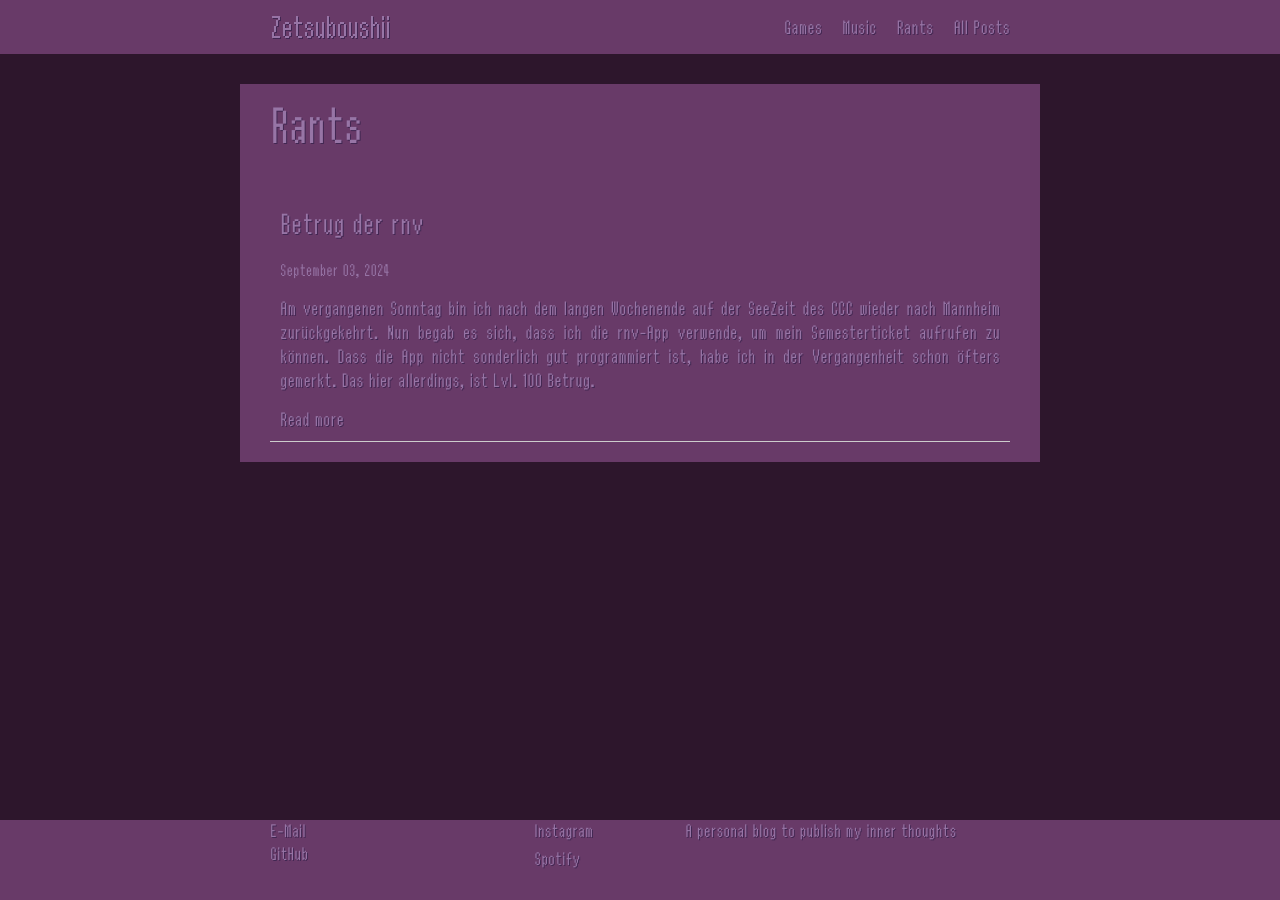
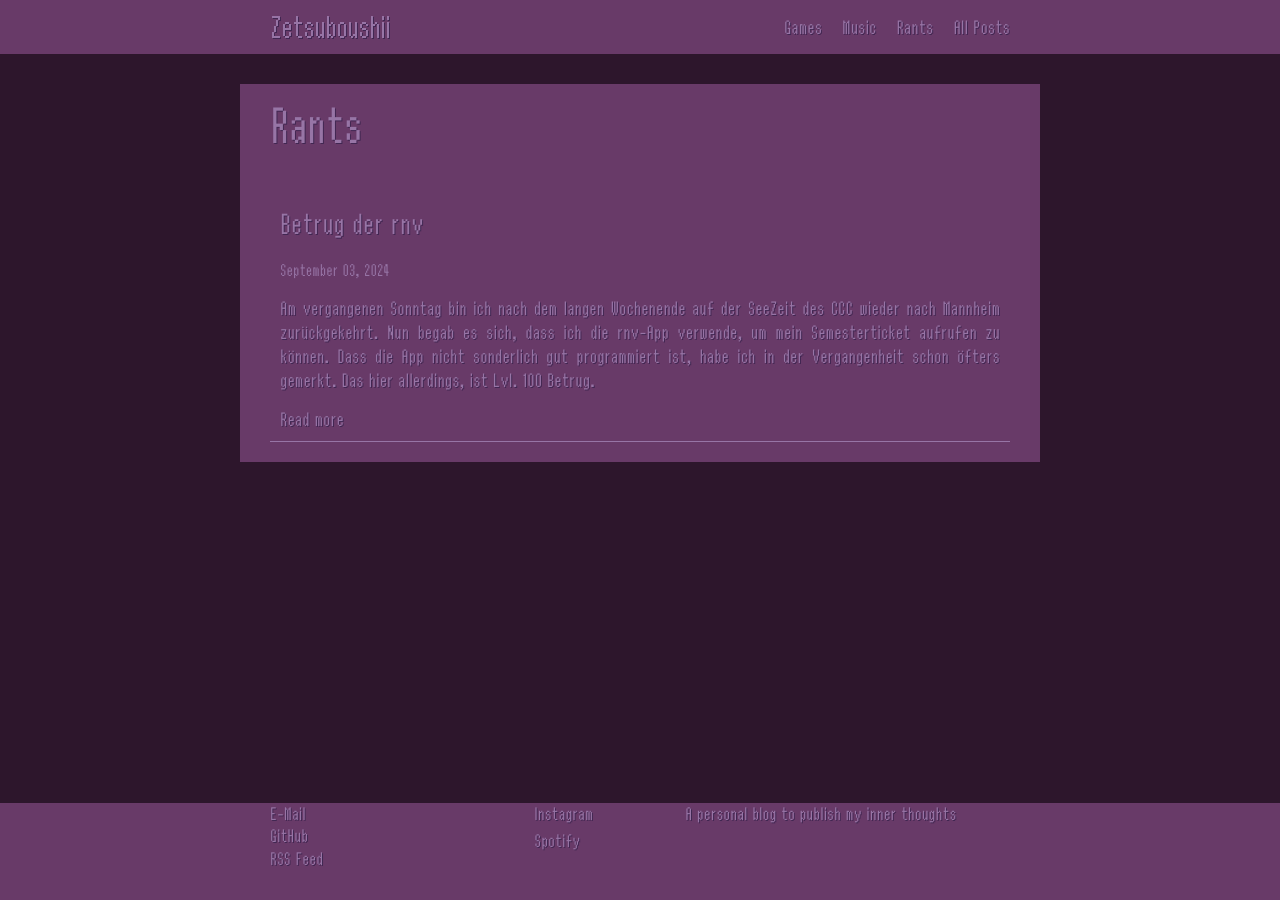
Before and after one commit to Zetsuboushii/zetsuNET, a Jekyll site: the page built from rants.md, in a window 1280 px wide. Built offline with Jekyll 4.4.1, drawn with Linux system fonts in a browser that asks for light colours.

Commit message:
added rss feed button

```diff
--- a/_includes/footer.html
+++ b/_includes/footer.html
@@ -8,14 +8,18 @@
             <div class="footer-col footer-col-1">
                 <ul class="contact-list">
                     <li><a class="u-email" href="mailto:{{ site.email }}">E-Mail</a></li>
-                    <li><a href="https://github.com/{{ site.github_username| cgi_escape | escape }}"><span class="username">GitHub</span></a></li>
+                    <li><a href="https://github.com/{{ site.github_username| cgi_escape | escape }}"><span
+                            class="username">GitHub</span></a></li>
+                    <li><a href="{{ 'feed.xml' | relative_url }}"><span>RSS Feed</span></a></li>
                 </ul>
             </div>
 
             <div class="footer-col footer-col-2">
                 <ul class="social-media-list">
-                    <li><a href="https://instagram.com/{{ site.instagram_username| cgi_escape | escape }}"><span class="username">Instagram</span></a></li>
-                    <li><a href="https://open.spotify.com/user/{{ site.spotify_username| cgi_escape | escape }}"><span class="username">Spotify</span></a></li>
+                    <li><a href="https://instagram.com/{{ site.instagram_username| cgi_escape | escape }}"><span
+                            class="username">Instagram</span></a></li>
+                    <li><a href="https://open.spotify.com/user/{{ site.spotify_username| cgi_escape | escape }}"><span
+                            class="username">Spotify</span></a></li>
                 </ul>
             </div>
 
@@ -23,7 +27,5 @@
                 <p>{{- site.description | escape -}}</p>
             </div>
         </div>
-
     </div>
-
 </footer>
--- a/_sass/minima/_base.scss
+++ b/_sass/minima/_base.scss
@@ -296,7 +296,7 @@ table {
 .post-item {
   margin-bottom: 20px;
   padding: 10px;
-  border-bottom: 1px solid #ccc;
+  border-bottom: 1px solid $text-color;
 }
 
 .post-item h2 {
```
